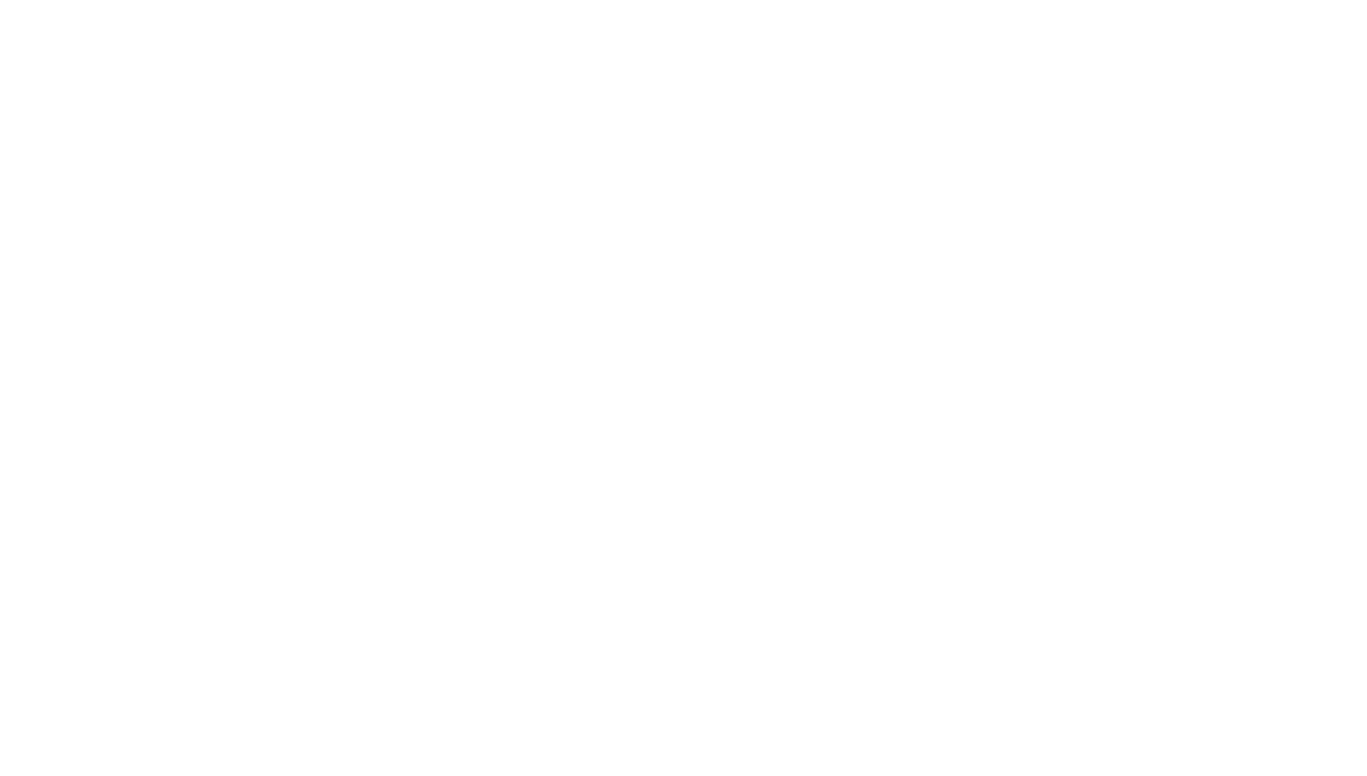
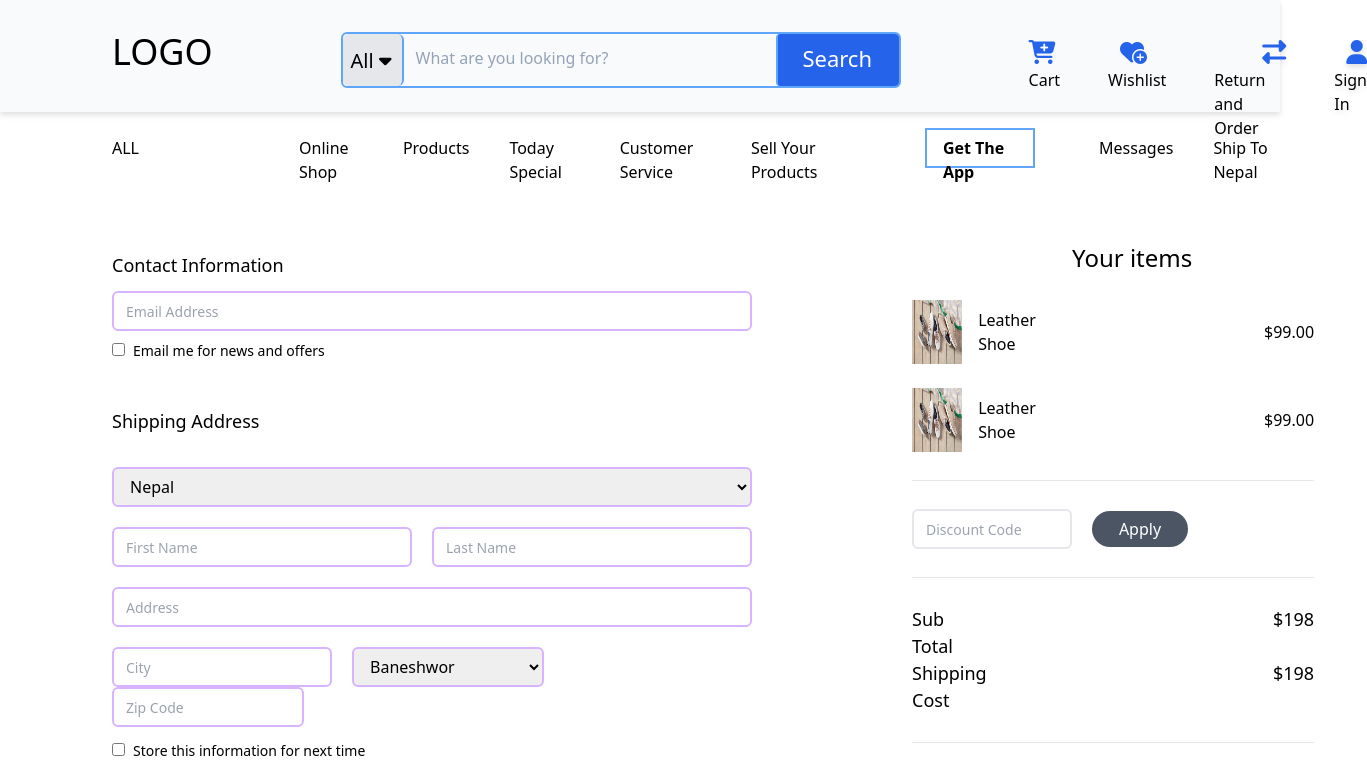
Before and after one commit to rameshwor-nepal/E-commerce, a React (Vite) app: page /checkout in a window 1280 px wide. Before the commit this address had no page. Shown: the top 776 px of the page, 1367 px wide, since content can reach past the window. Built offline with nearby package versions, Linux system fonts and the light colour scheme.

Commit message:
CheckOut Page have added

```diff
--- a/src/App.jsx
+++ b/src/App.jsx
@@ -1,7 +1,7 @@
 import React from "react";
 import Detail_page from "./pages/product_detail_page/Detail_page";
 import Signin_page from "./pages/signUp_signIn/Signin_page";
-
+import CheckOutPage from "./pages/checkoutPage/CheckOutPage"
 import Landing_page from "./pages/landing_page/Landing";
 import { Route, Routes } from "react-router-dom";
 
@@ -11,6 +11,7 @@ const App = () => {
       <Route path="/" element={<Landing_page />} />
       <Route path="/detail-page" element={<Detail_page />} />
       <Route path="/sign-in" element={<Signin_page />} />
+      <Route path="/checkout" element = {<CheckOutPage />} />
     </Routes>
   );
 };
--- /dev/null
+++ b/src/pages/checkoutPage/CheckOutPage.jsx
@@ -0,0 +1,17 @@
+import Nav from "../landing_page/Nav";
+import Lower_navbar from "../landing_page/Lower_navbar";
+import ShippingAddress from "./ShippingAddress";
+import Footer from "../landing_page/Footer";
+
+function landing_page() {
+  return (
+    <>
+      <Nav />
+      <Lower_navbar />
+      <ShippingAddress />
+      <Footer />
+    </>
+  );
+}
+
+export default landing_page;
--- /dev/null
+++ b/src/pages/checkoutPage/ShippingAddress.jsx
@@ -0,0 +1,181 @@
+import React from 'react'
+import pasal from "../../images/leather_shoes.jpg"
+
+const shippingAddress = () => {
+  return (
+    <div className='flex'>
+        <div>
+            <div className='ml-28 pt-10'>
+                <p className='my-3 text-[18px]'>
+                    Contact Information
+                </p>
+
+                <input
+                    type="email" name="email"
+                    placeholder='Email Address'
+                    className="h-10 w-[40rem] pl-3 border-2 border-purple-300 rounded-md placeholder:text-[14px]"
+                />
+
+                <br />
+
+                <input type="checkbox" name="emailCheckbox" className='my-3 mr-2' />
+                <label htmlFor="emailCheckbox" className='text-[14px]'>Email me for news and offers</label>
+
+            </div>
+
+
+            <div className='ml-28 mt-10'>
+                <p className='my-3 text-[18px]'>
+                    Shipping Address
+                </p>
+
+
+                <div>
+                    <select
+                        id="address"
+                        className="h-10 w-[40rem] my-5 pl-3 border-2 border-purple-300 rounded-md placeholder:text-[14px]"
+                    >
+                        <option value="Nepal">Nepal</option>
+                        <option value="Kathmandu">Kathmandu</option>
+                        <option value="Kapan">Kapan</option>
+                        <option value="Milanchowk">Milanchowk</option>
+                    </select>
+                    <br />
+
+                    <input
+                        type="text" name="firstName"
+                        placeholder='First Name'
+                        className="h-10 w-[18.75rem] mr-5 pl-3 border-2 border-purple-300 rounded-md placeholder:text-[14px]"
+                    />
+
+                    <input
+                        type="text" name="lastName"
+                        placeholder='Last Name'
+                        className="h-10 w-[20rem] mb-5 pl-3 border-2 border-purple-300 rounded-md placeholder:text-[14px]"
+                    /> <br />
+
+                    <input
+                        type="text" name="Address"
+                        placeholder='Address'
+                        className="h-10 w-[40rem] mb-5 pl-3 border-2 border-purple-300 rounded-md placeholder:text-[14px]"
+                    /> <br />
+
+                    <input
+                        type="text" name="city"
+                        placeholder='City'
+                        className="h-10 w-[13.75rem] mr-5 pl-3 border-2 border-purple-300 rounded-md placeholder:text-[14px]"
+                    />
+                    <select
+                        id="address"
+                        className="h-10 w-[12rem] mr-5 pl-3 border-2 border-purple-300 rounded-md placeholder:text-[14px]"
+                    >
+                        <option value="Nepal">Baneshwor</option>
+                        <option value="Kathmandu">Maitighar</option>
+                        <option value="Kapan">Kapan</option>
+                        <option value="Milanchowk">Milanchowk</option>
+                    </select>
+
+                    <input
+                        type="number" name="zipCode"
+                        placeholder='Zip Code'
+                        className="h-10 w-[12rem] mr-5 pl-3 border-2 border-purple-300 rounded-md placeholder:text-[14px]"
+                    /> <br />
+
+
+                <input type="checkbox" name="informationCheckbox" className='my-4 mr-2' />
+                <label htmlFor="informationCheckbox" className='text-[14px]'>Store this information for next time</label>
+
+                </div>
+
+                <button className='w-[12rem] h-11 mb-14  mt-5  text-white bg-blue-600 rounded-full'>
+                    Continue to Shipping
+                </button>
+
+
+            </div>
+
+        </div>
+        {/* end for left shipping address */}
+
+
+        <div className='ml-[10rem] mt-10 '>   {/* start for the right element */}
+
+            <p className='pl-[10rem] text-[24px] font-medium'>Your items</p>
+
+            <div className='flex items-center space-x-4 mt-6' >  {/*  item you have in your cart */}
+                <span >
+                    <img src={pasal} alt="suppliers" className='h-[4rem] w-[4rem]' />
+                </span>
+                <p>
+                    Leather Shoe
+                </p>
+                <p className='pl-48'>
+                    $99.00
+                </p>
+            </div>
+
+            <div className='flex items-center space-x-4 mt-6' >  {/*  item you have in your cart */}
+                <span >
+                    <img src={pasal} alt="suppliers" className='h-[4rem] w-[4rem]' />
+                </span>
+                <p>
+                    Leather Shoe
+                </p>
+                <p className='pl-48'>
+                    $99.00
+                </p>
+            </div>
+
+            <hr className='my-7' />
+
+            <input
+                        type="text" name="firstName"
+                        placeholder='Discount Code'
+                        className="h-10 w-[10rem] mr-5 pl-3 border-2  rounded-md placeholder:text-[14px]"
+             />
+             <button className='w-[6rem] h-9   text-white bg-gray-600 rounded-full'>
+                   Apply
+            </button>
+
+            <hr className='my-7' />
+
+            <div className='flex'>
+                <p className='text-[18px]'>
+                    Sub Total
+                </p>
+                <p className='text-[18px] font-medium pl-[20rem]'>
+                    $198
+                </p>
+
+            </div>
+
+
+            <div className='flex'>
+                <p className='text-[18px]'>
+                    Shipping Cost
+                </p>
+                <p className='text-[18px] font-medium pl-[17.5rem]'>
+                    $198
+                </p>
+
+            </div>
+
+            <hr className='my-7' />
+
+            <div className='flex'>
+                <p className='text-[20px] font-medium'>
+                    Total Cost
+                </p>
+                <p className='text-[20px] font-medium pl-[19rem]'>
+                    $498
+                </p>
+
+            </div>
+
+
+        </div>
+    </div>
+  )
+}
+
+export default shippingAddress
```
